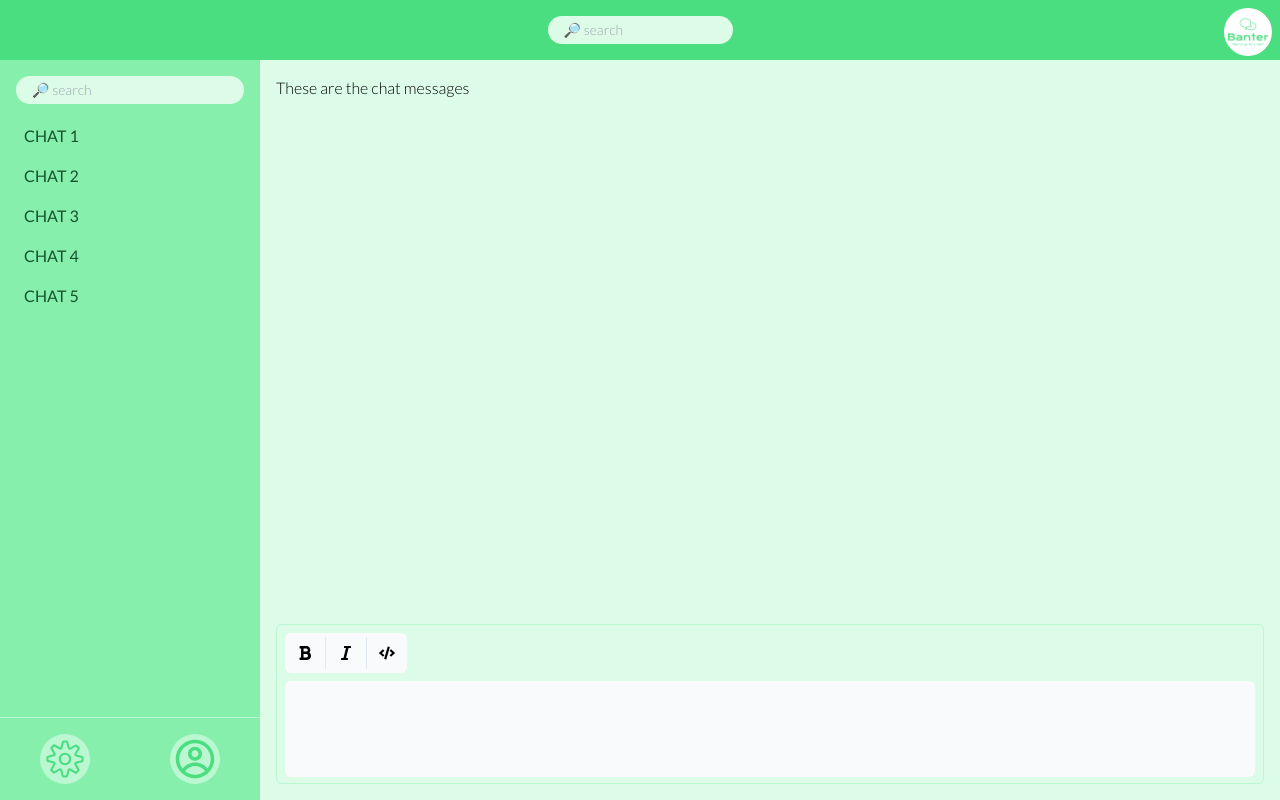
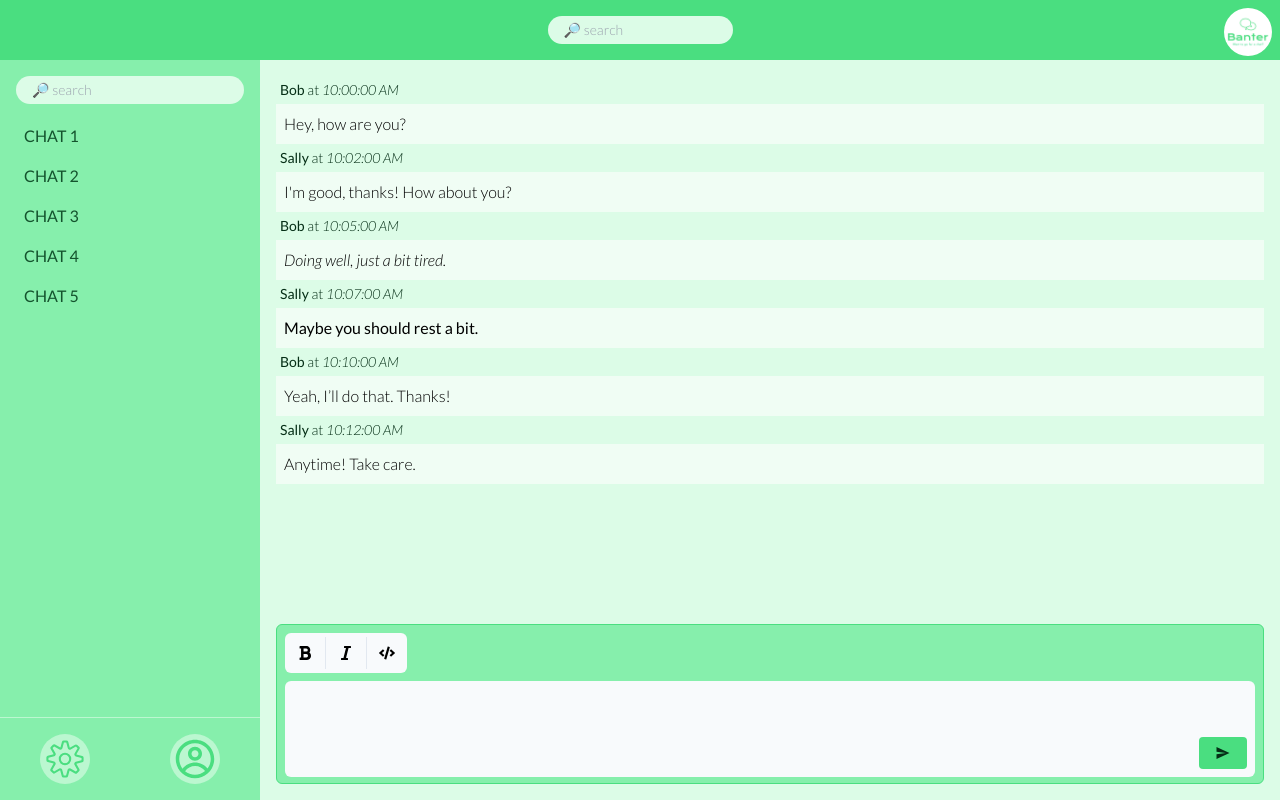
Before and after one commit to natesobeck/chat-app-frontend, a React (Vite) app: page /app in a window 1280 px wide. Built offline with nearby package versions, Linux system fonts and the light colour scheme.

Commit message:
add function to flatten and restitch messages together based on structure recieved from TipTap, adjust styling

```diff
--- a/package.json
+++ b/package.json
@@ -15,6 +15,7 @@
     "@tiptap/extension-code-block": "^2.6.6",
     "@tiptap/extension-floating-menu": "^2.6.6",
     "@tiptap/extension-italic": "^2.6.6",
+    "@tiptap/extension-youtube": "^2.6.6",
     "@tiptap/pm": "^2.6.6",
     "@tiptap/react": "^2.6.6",
     "@tiptap/starter-kit": "^2.6.6",
--- /dev/null
+++ b/src/dummyData.js
@@ -0,0 +1,138 @@
+export const chat = {
+  "chatId": 1,
+  "messages": [
+    {
+      "senderId": 101,
+      "messageId": 1,
+      "timeStamp": "2024-09-02T10:00:00Z",
+      "isRead": true,
+      "isEdited": false,
+      "isDeleted": false,
+      "content": {
+        "type": "doc",
+        "content": [
+          {
+            "type": "paragraph",
+            "content": [
+              {
+                "type": "text",
+                "text": "Hey, how are you?"
+              }
+            ]
+          }
+        ]
+      }
+    },
+    {
+      "senderId": 102,
+      "messageId": 2,
+      "timeStamp": "2024-09-02T10:02:00Z",
+      "isRead": true,
+      "isEdited": false,
+      "isDeleted": false,
+      "content": {
+        "type": "doc",
+        "content": [
+          {
+            "type": "paragraph",
+            "content": [
+              {
+                "type": "text",
+                "text": "I'm good, thanks! How about you?"
+              }
+            ]
+          }
+        ]
+      }
+    },
+    {
+      "senderId": 101,
+      "messageId": 3,
+      "timeStamp": "2024-09-02T10:05:00Z",
+      "isRead": true,
+      "isEdited": false,
+      "isDeleted": false,
+      "content": {
+        "type": "doc",
+        "content": [
+          {
+            "type": "paragraph",
+            "content": [
+              {
+                "type": "text",
+                "marks": [{ "type": "italic" }],
+                "text": "Doing well, just a bit tired."
+              }
+            ]
+          }
+        ]
+      }
+    },
+    {
+      "senderId": 102,
+      "messageId": 4,
+      "timeStamp": "2024-09-02T10:07:00Z",
+      "isRead": true,
+      "isEdited": false,
+      "isDeleted": false,
+      "content": {
+        "type": "doc",
+        "content": [
+          {
+            "type": "paragraph",
+            "content": [
+              {
+                "type": "text",
+                "marks": [{ "type": "bold" }],
+                "text": "Maybe you should rest a bit."
+              }
+            ]
+          }
+        ]
+      }
+    },
+    {
+      "senderId": 101,
+      "messageId": 5,
+      "timeStamp": "2024-09-02T10:10:00Z",
+      "isRead": true,
+      "isEdited": false,
+      "isDeleted": false,
+      "content": {
+        "type": "doc",
+        "content": [
+          {
+            "type": "paragraph",
+            "content": [
+              {
+                "type": "text",
+                "text": "Yeah, I’ll do that. Thanks!"
+              }
+            ]
+          }
+        ]
+      }
+    },
+    {
+      "senderId": 102,
+      "timeStamp": "2024-09-02T10:12:00Z",
+      "isRead": true,
+      "isEdited": false,
+      "isDeleted": false,
+      "content": {
+        "type": "doc",
+        "content": [
+          {
+            "type": "paragraph",
+            "content": [
+              {
+                "type": "text",
+                "text": "Anytime! Take care."
+              }
+            ]
+          }
+        ]
+      }
+    }
+  ]
+}
--- a/src/features/Chats/ChatInput.jsx
+++ b/src/features/Chats/ChatInput.jsx
@@ -2,7 +2,7 @@ import Tiptap from "../../ui/TipTap";
 
 const ChatInput = () => {
   return (
-    <section className="h-40 w-full rounded-md border border-green-200 bg-green-100 p-2">
+    <section className="h-40 w-full rounded-md border border-green-400 bg-green-300 p-2">
       {/* <ChatInputOptions />
       <textarea
         name=""
--- a/src/features/Chats/ChatMessages.jsx
+++ b/src/features/Chats/ChatMessages.jsx
@@ -1,5 +1,10 @@
+import { chat } from "../../dummyData";
+import Message from "../Messages/Message";
+
 const ChatMessages = () => {
-  return <section className="bg-green-100">These are the chat messages</section>;
+  return <section className="bg-green-100">
+    {chat.messages.map(message => <Message message={message} key={message.messageId} />)}
+  </section>;
 };
 
 export default ChatMessages;
--- a/src/features/Messages/Message.jsx
+++ b/src/features/Messages/Message.jsx
@@ -1,23 +1,63 @@
-const message = {
-  messageId: 1,
-  chatId: 1,
-  senderId: 1,
-  content: {
-    text: "This is the content of the message",
-    attachments: []
-  },
-  isRead: false,
-  reactions: {
-    userId: 1,
-    type: "happy"
-  },
-  replyTo: "",
-  edited: false,
-  deleted: false
-}
+const Message = ({ message }) => {
+  const senderName = message.senderId === 101 ? "Bob" : "Sally";
 
-const Message = () => {
-  return <h1>This is a message component</h1>;
+  function addMarks(marks, text) {
+    let wrappedText = text;
+
+    marks.forEach((mark) => {
+      switch (mark.type) {
+        case "bold":
+          wrappedText = <strong>{wrappedText}</strong>;
+          break;
+        case "italic":
+          wrappedText = <em>{wrappedText}</em>;
+          break;
+        case "code":
+          wrappedText = <code>{wrappedText}</code>;
+          break;
+        default:
+          break;
+      }
+    });
+
+    return wrappedText;
+  }
+
+  function flattenMessage(content) {
+    switch (content.type) {
+      case "doc":
+        return content.content.map((contentFragment) =>
+          flattenMessage(contentFragment),
+        );
+
+      case "paragraph":
+        return (
+          <p>
+            {content.content.map((contentFragment) =>
+              flattenMessage(contentFragment),
+            )}
+          </p>
+        );
+
+      case "text":
+        return addMarks(content.marks || [], content.text);
+
+      default:
+        return null;
+    }
+  }
+
+  return (
+    <section className="">
+      <h3 className="p-1 text-sm text-green-950 bg-green-100">
+        <strong>{senderName}</strong> at{" "}
+        <span className="italic">
+          {new Date(message.timeStamp).toLocaleTimeString()}
+        </span>
+      </h3>
+      <div className="p-2 bg-green-50">{flattenMessage(message.content)}</div>
+    </section>
+  );
 };
 
 export default Message;
--- a/src/ui/TipTap.jsx
+++ b/src/ui/TipTap.jsx
@@ -1,8 +1,11 @@
+import CodeBlock from "@tiptap/extension-code-block";
 import { EditorContent, useEditor } from "@tiptap/react";
 import StarterKit from "@tiptap/starter-kit";
 import { FaBold } from "react-icons/fa";
 import { FaItalic } from "react-icons/fa";
 import { FaCode } from "react-icons/fa";
+import { IoMdSend } from "react-icons/io";
+import Button from "./Button";
 
 const TipTapMenu = ({ editor }) => {
   if (!editor) return null;
@@ -17,27 +20,29 @@ const TipTapMenu = ({ editor }) => {
     <div className="flex w-fit gap-1 rounded-md bg-slate-50 p-1">
       <button
         onClick={() => editor.chain().focus().toggleBold().run()}
-        className={`${editor.isActive("bold") ? "bg-slate-200 rounded-md" : ""}`}
+        className={`${editor.isActive("bold") ? "rounded-md bg-slate-200" : ""}`}
       >
-        <div className="p-2 flex items-center">
+        <div className="flex items-center p-2">
           <FaBold />
         </div>
       </button>
       <div className="h-8 w-[1px] bg-slate-200"></div>
       <button
         onClick={() => editor.chain().focus().toggleItalic().run()}
-        className={`${editor.isActive("italic") ? "bg-slate-200 rounded-md" : ""}`}
+        className={`${editor.isActive("italic") ? "rounded-md bg-slate-200" : ""}`}
       >
-        <div className="p-2 flex items-center">
+        <div className="flex items-center p-2">
           <FaItalic />
         </div>
       </button>
       <div className="h-8 w-[1px] bg-slate-200"></div>
       <button
         onClick={() => editor.chain().focus().toggleCodeBlock().run()}
-        className={editor.isActive("codeBlock") ? "bg-slate-200 rounded-md" : ""}
+        className={
+          editor.isActive("codeBlock") ? "rounded-md bg-slate-200" : ""
+        }
       >
-        <div className="p-2 flex items-center">
+        <div className="flex items-center p-2">
           <FaCode />
         </div>
       </button>
@@ -47,28 +52,40 @@ const TipTapMenu = ({ editor }) => {
 
 const TipTap = () => {
   const editor = useEditor({
-    extensions: [StarterKit],
+    extensions: [
+      StarterKit,
+      CodeBlock.configure({
+        HTMLAttributes: {
+          class: "bg-slate-200 w-fit px-2 py-1 rounded-md text-sm",
+        },
+      }),
+    ],
     editorProps: {
       attributes: {
         class:
-          "focus:outline-none bg-slate-50 focus:ring-2 ring-green-200 rounded-md px-2 py-1 h-24",
+          "focus:outline-none bg-slate-50 focus:ring-2 ring-green-200 rounded-md p-1 h-24 overflow-scroll",
       },
-    }
+    },
   });
 
   if (!editor) {
-    return null; // Ensure the editor is initialized before rendering
+    return null;
   }
 
   return (
-    <div className="flex flex-col gap-2 ring-slate-200">
-      {/* BubbleMenu will render when text is selected */}
+    <div className="relative flex flex-col gap-2 ring-slate-200">
       {editor && <TipTapMenu editor={editor}></TipTapMenu>}
 
-      {/* The actual editor content */}
       <div>
         <EditorContent editor={editor} />
       </div>
+
+      <Button
+        type="secondary"
+        className="absolute bottom-2 right-2 rounded bg-green-400 py-2 px-4 font-medium text-green-950 hover:bg-green-300 transition-all focus:ring-2 ring-offset-2 ring-green-400"
+      >
+        <IoMdSend className="fill-green-950"/>
+      </Button>
     </div>
   );
 };
```
Also changed, not shown: 1 other file (tests, documents, lock files or other folders).
